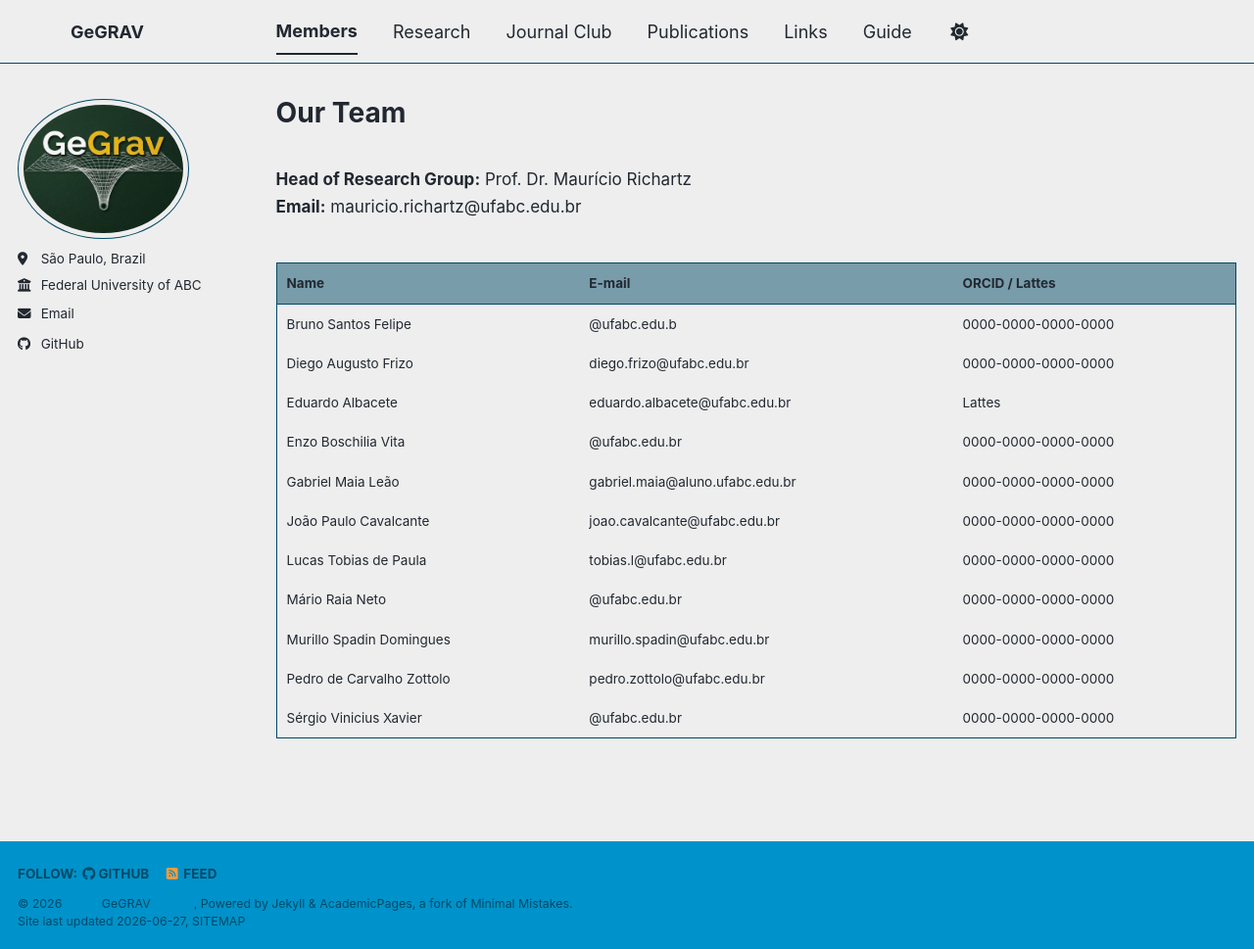
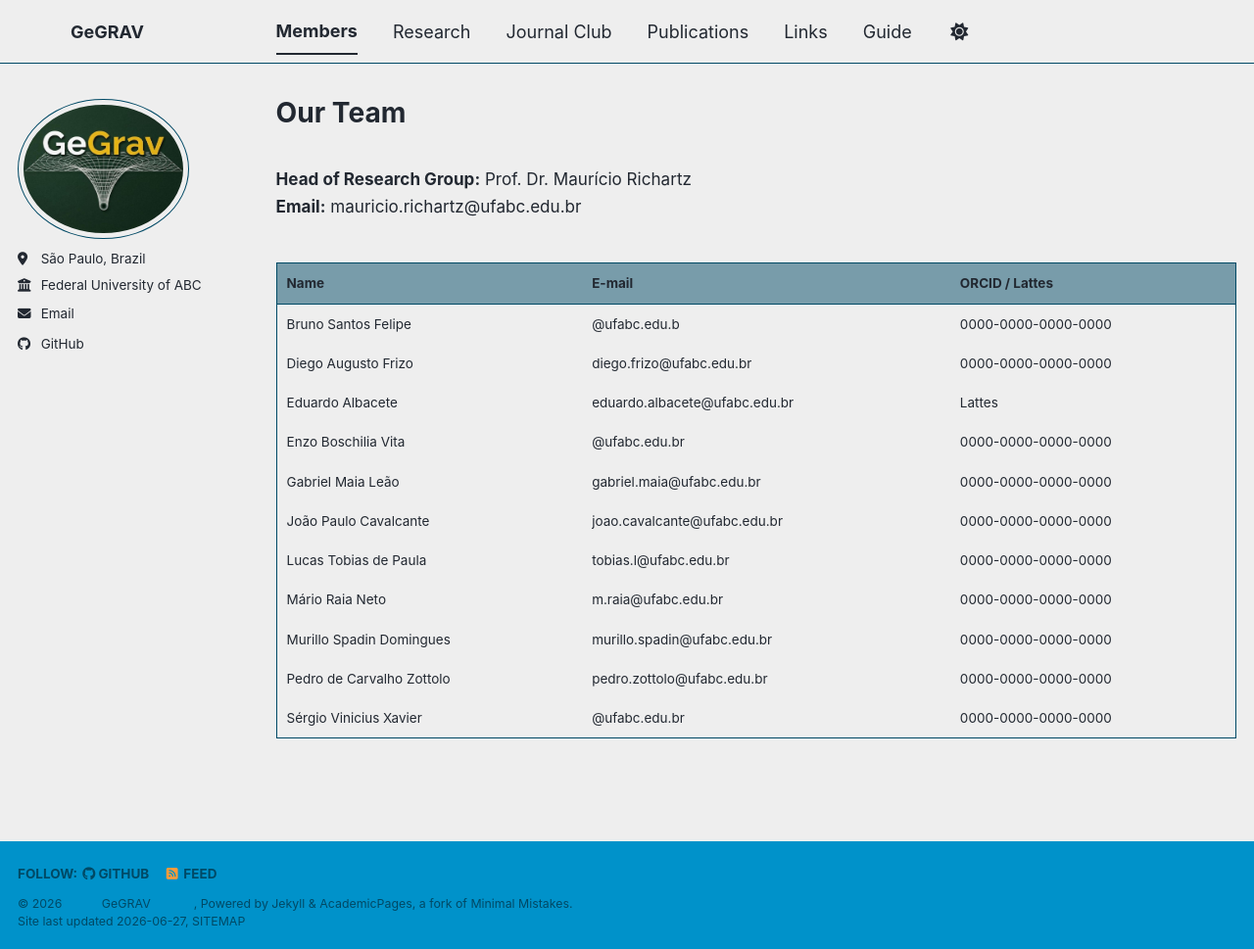
Before and after one commit to gegrav-ufabc/gegrav-ufabc.github.io, a Jekyll site: the page built from _pages/year-archive.html, in a window 1280 px wide and 969 px high. Shown: the whole window at 98% size. Built offline with Jekyll 4.4.1, drawn with Linux system fonts in a browser that asks for light colours; a style sheet for code colours, icons or effects is not loaded.

Commit message:
Update year-archive.html

```diff
--- a/_pages/year-archive.html
+++ b/_pages/year-archive.html
@@ -79,7 +79,7 @@ redirect_from:
     </tr>
     <tr>
       <td>Gabriel Maia Leão</td>
-      <td>gabriel.maia@aluno.ufabc.edu.br</td>
+      <td>gabriel.maia@ufabc.edu.br</td>
       <td><a href="https://orcid.org/0000-0000-0000-0000" target="_blank">0000-0000-0000-0000</a></td>
     </tr>
     <tr>
@@ -94,7 +94,7 @@ redirect_from:
     </tr>
     <tr>
       <td>Mário Raia Neto</td>
-      <td>@ufabc.edu.br</td>
+      <td>m.raia@ufabc.edu.br</td>
       <td><a href="https://orcid.org/0000-0000-0000-0000" target="_blank">0000-0000-0000-0000</a></td>
     </tr>
     <tr>
```
